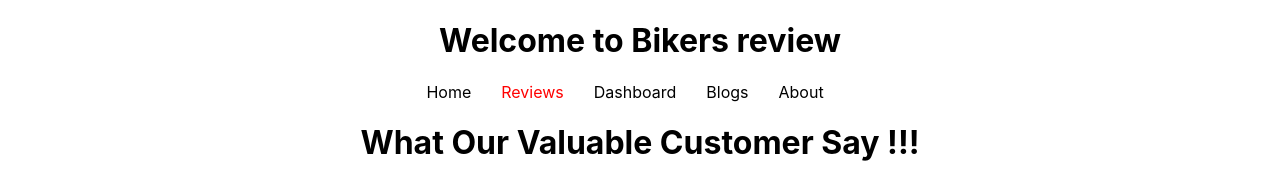
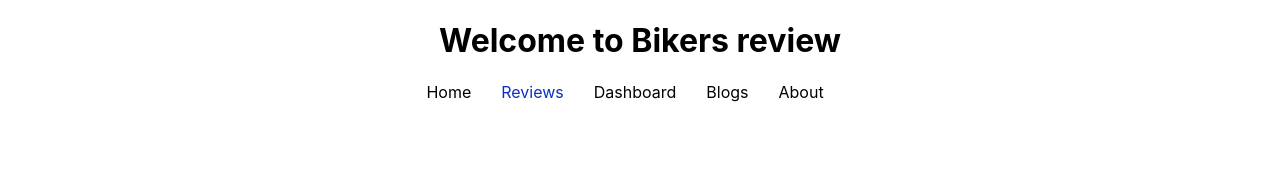
Before and after one commit to shakilahamed95/bikers-review, a React (Create React App) app: page /reviews in a window 1280 px wide. Shown: the top 172 px of the page. Built offline with nearby package versions, Linux system fonts and the light colour scheme.

Commit message:
readme file edited

```diff
--- a/src/Components/CustomLink/Customlink.js
+++ b/src/Components/CustomLink/Customlink.js
@@ -8,7 +8,7 @@ function CustomLink({ children, to, ...props }) {
     return (
         <div>
             <Link
-                style={{ color: match ? "red" : "black" }}
+                style={{ color: match ? "#0a2fc3" : "black" }}
                 to={to}
                 {...props}
             >
--- a/src/Components/Reviews/Reviews.css
+++ b/src/Components/Reviews/Reviews.css
@@ -0,0 +1,4 @@
+.heading {
+    margin-top: 80px;
+    margin-bottom: 80px;
+}
--- a/src/Components/Reviews/Reviews.js
+++ b/src/Components/Reviews/Reviews.js
@@ -1,12 +1,13 @@
 import React from 'react';
 import useReviews from '../../Hooks/useReviews';
 import SingleReview from '../SingleReview/SingleReview';
+import './Reviews.css'
 
 const Reviews = () => {
     const [reviews, setReviews] = useReviews()
     return (
         <div>
-            <h1> What Our Valuable Customer Say !!!</h1>
+            <h1 className='heading'> What Our Valuable Customer Say !!!</h1>
             <div className='review-container'>
                 {
                     reviews.map(review => <SingleReview
```
Also changed, not shown: 1 other file (tests, documents, lock files or other folders).
